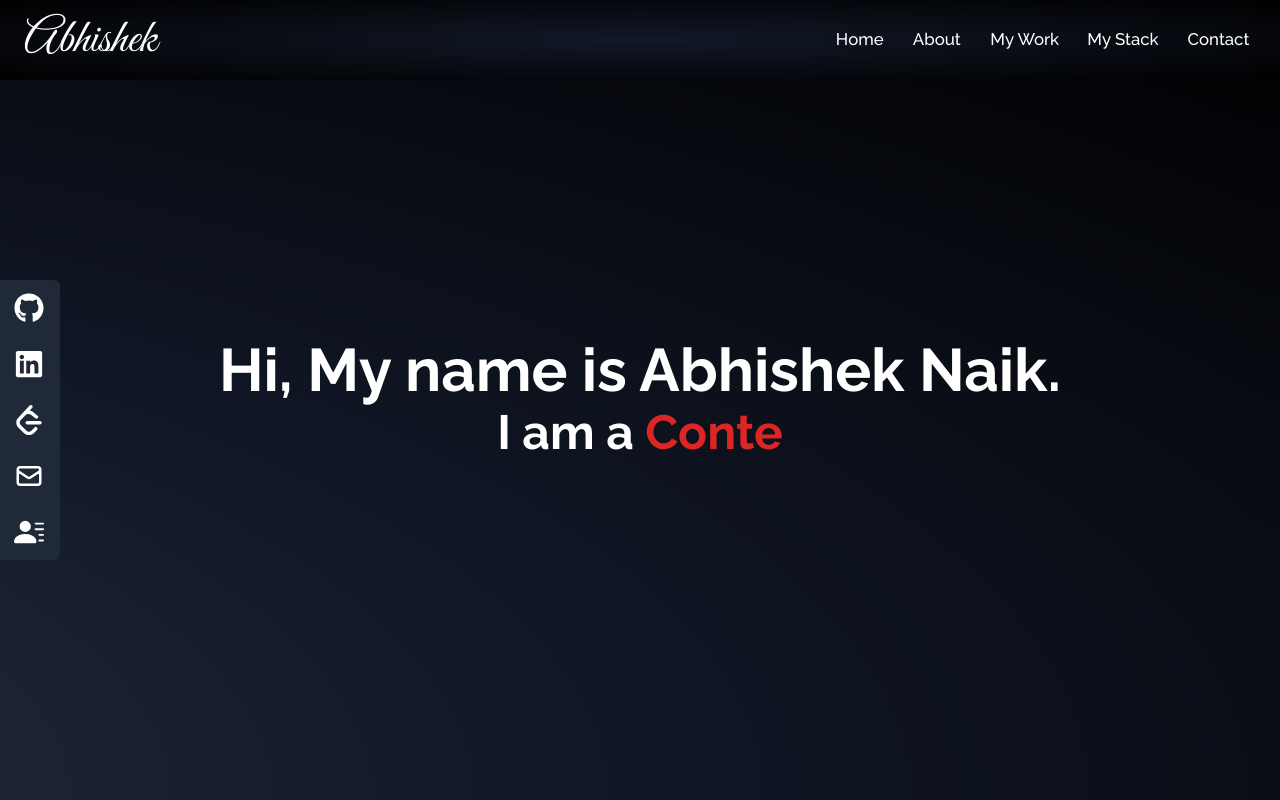
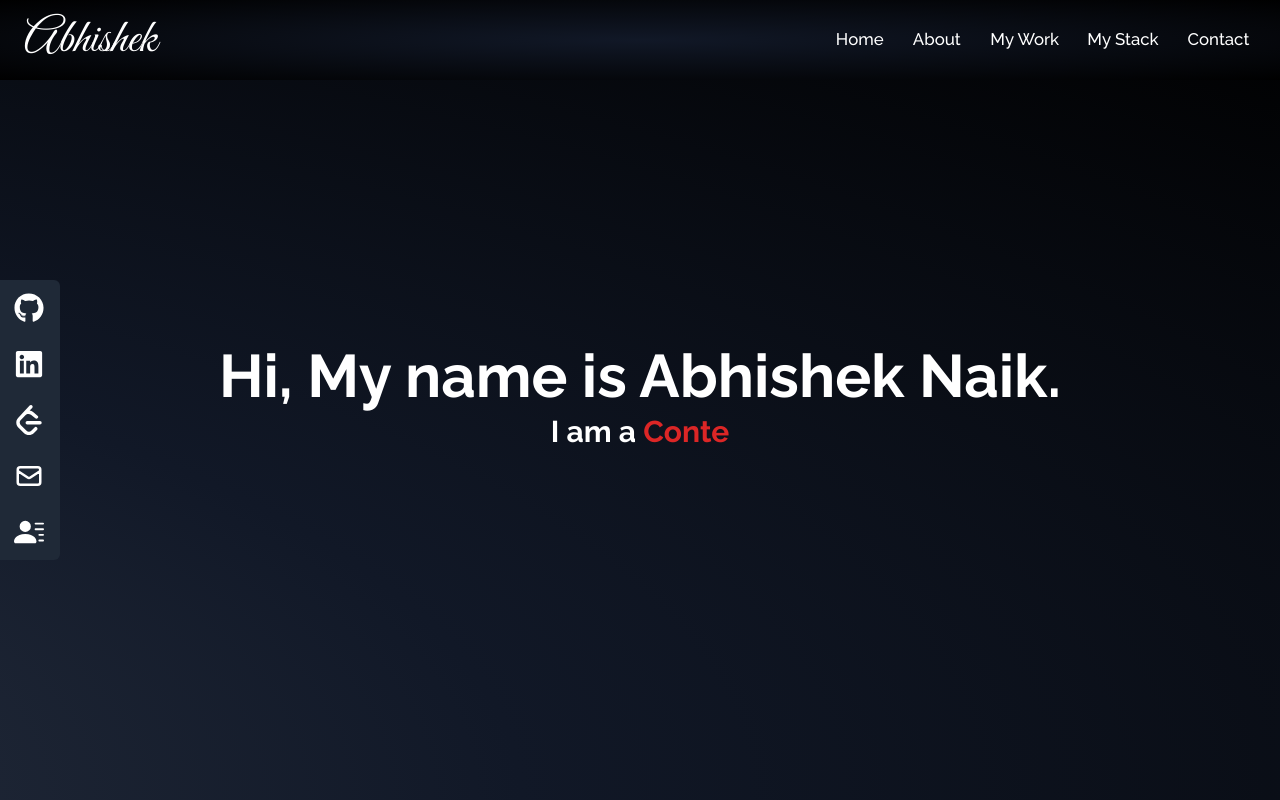
Before and after one commit to AbhishekNaik1112/MyPortfolio, a React (Create React App) app: page / in a window 1280 px wide. Shown: the top 800 px of the page. Built offline with nearby package versions, Linux system fonts and the light colour scheme; a web font is replaced by a local one.

Commit message:
minor changes

```diff
--- a/src/components/Home.jsx
+++ b/src/components/Home.jsx
@@ -27,7 +27,7 @@
           <h2 className="text-white text-5xl sm:text-6xl font-bold text-center">
             Hi, My name is Abhishek Naik.
           </h2>
-          <h2 className="text-white text-4xl sm:text-5xl font-bold text-center mt-1 py-1">
+          <h2 className="text-white text-3xl sm:text5xl font-bold text-center mt-1 py-1">
             {/* "Coder","Web Developer","Video Editor","Student" */}I am a{" "}
             <span className="text-red-600" ref={el}></span>{" "}
           </h2>
```
